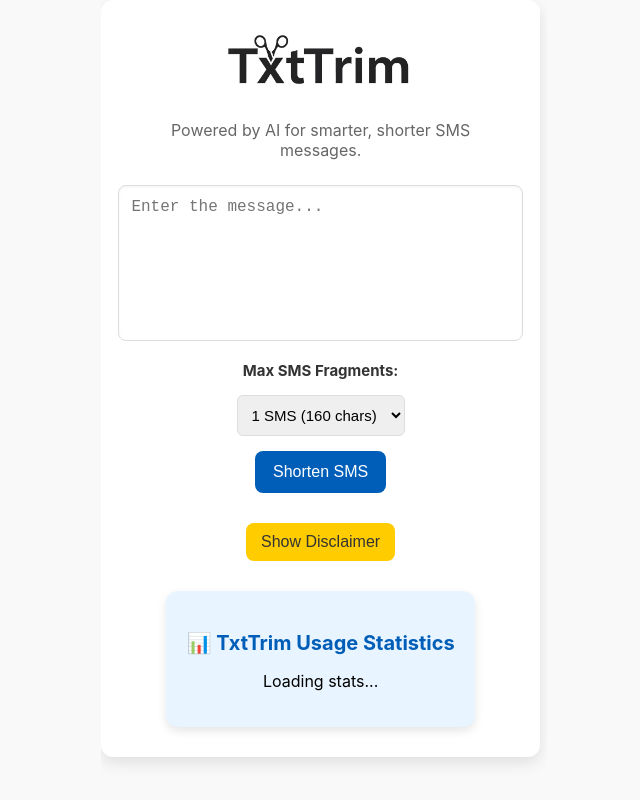
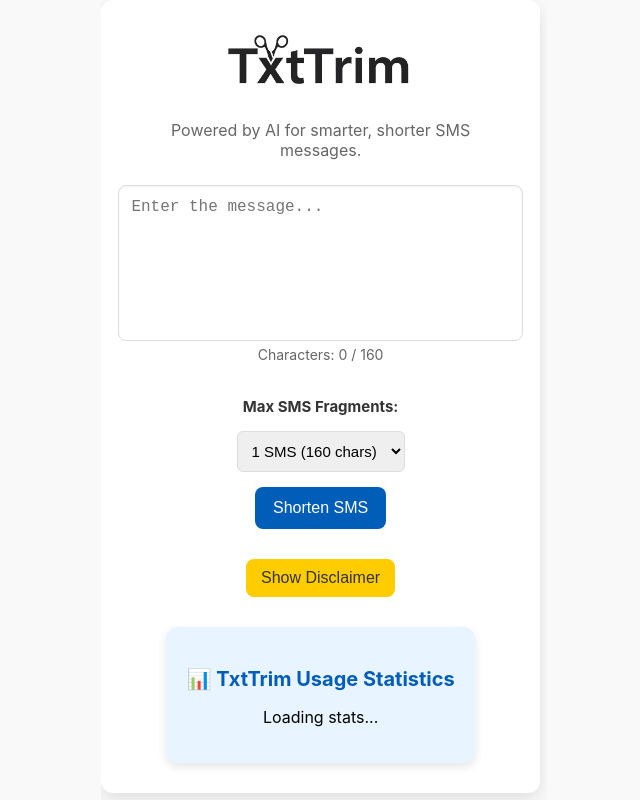
Before and after one commit to JLHITS/txttrim-FE, a React (Create React App) app: page / in a window 1280 px wide. Shown: the whole page, without its empty margins (316-956 px from the left). Built offline with nearby package versions, Linux system fonts and the light colour scheme; no server answers.

Commit message:
updated with character count and message stats

```diff
--- a/src/App.js
+++ b/src/App.js
@@ -16,6 +16,8 @@ function App() {
   const [stats, setStats] = useState(null);
   const [errorMessage, setErrorMessage] = useState("");
   const containerRef = useRef(null); // Reference to scroll the container
+  const [charCount, setCharCount] = useState(0);
+
 
   // ✅ Initialize Google Analytics
   useEffect(() => {
@@ -102,7 +104,9 @@ function App() {
       <textarea
         value={text}
         onChange={(e) => {
-          setText(e.target.value);
+		  const newText = e.target.value;
+		  setText(newText);
+		  setCharCount(newText.length); // ✅ Update character count
 
 		  // ✅ Google Analytics Event: User is typing
 		  ReactGA.event({
@@ -111,12 +115,18 @@ function App() {
 			label: "User is entering an SMS",
 		  });
 
-          if (e.target.value.trim() !== "") {
+		  if (newText.trim() !== "") {
 			setErrorMessage("");
 		  }
 		}}
+
         placeholder="Enter the message..."
       />
+
+	 <p className="char-count">
+		Characters: {charCount} / {maxChars}
+	</p>
+
 
       {/* ✅ Display error message if input is empty */}
       {errorMessage && <p className="error-message">{errorMessage}</p>}
@@ -160,6 +170,18 @@ function App() {
             <strong>Shortened Length:</strong> {response.shortened_length} characters<br />
             <strong>Cost Saving per SMS sent:</strong> £{response.cost_savings}
           </p>
+
+
+				{/* Cost Saving Examples */}
+			<div className="cost-savings-examples">
+			  <p>💡 Example Savings:</p>
+			  <ul>
+				<li>📩 500 messages = <strong>£{(500 * response.cost_savings).toFixed(2)}</strong> saved</li>
+				<li>📩 1,000 messages = <strong>£{(1000 * response.cost_savings).toFixed(2)}</strong> saved</li>
+				<li>📩 5,000 messages = <strong>£{(5000 * response.cost_savings).toFixed(2)}</strong> saved</li>
+				<li>📩 10,000 messages = <strong>£{(10000 * response.cost_savings).toFixed(2)}</strong> saved</li>
+			  </ul>
+			</div>
        </div>
       )}
 
--- a/src/styles.css
+++ b/src/styles.css
@@ -291,6 +291,15 @@ button:hover {
   margin-top: 5px;
 }
 
+/*  Live Character Counter */
+.char-count {
+  font-size: 14px;
+  color: #666;
+  text-align: right;
+  margin-top: 5px;
+}
+
+
 /* Smooth Fade-in Effect */
 @keyframes fadeIn {
   from { opacity: 0; }
```
Lines whose indentation alone changed are shown as unchanged.
